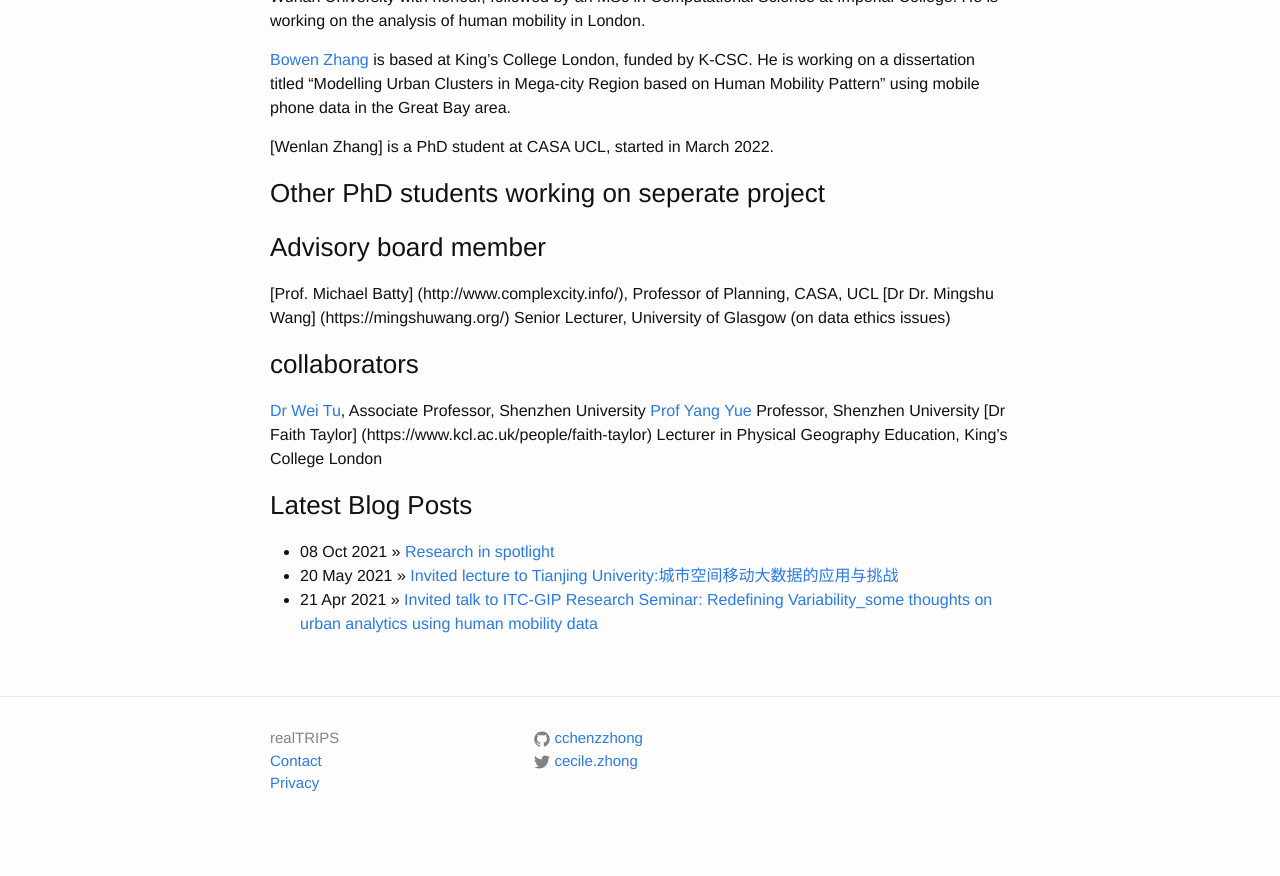
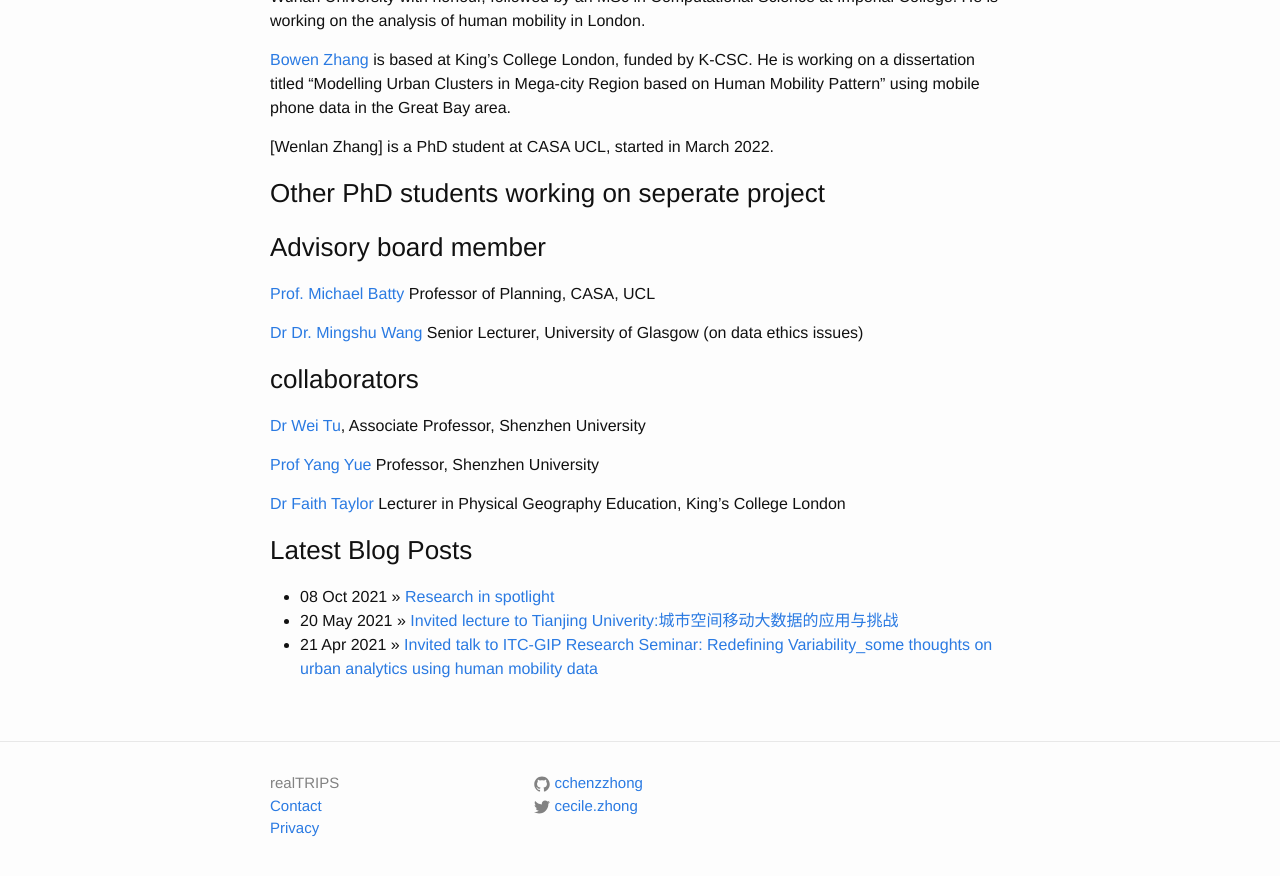
Before and after one commit to c-zhong-ucl-ac-uk/realTRIPS, a Jekyll site: the page built from team.md, in a window 1280 px wide and 900 px high, scrolled down 726 px. Shown: the top 876 px of the window. Built offline with Jekyll 4.4.1, drawn with Linux system fonts in a browser that asks for light colours; our own code applies the rules of GitHub Pages for plain Markdown files; before the commit the page ends 1581 px from its top, so only the background shows below that.

Commit message:
Update team.md

```diff
--- a/team.md
+++ b/team.md
@@ -28,13 +28,16 @@ tagline:
 
 
 ### Advisory board member
-[Prof. Michael Batty] (http://www.complexcity.info/), Professor of Planning, CASA, UCL
-[Dr Dr. Mingshu Wang] (https://mingshuwang.org/) Senior Lecturer, University of Glasgow (on data ethics issues)
+[Prof. Michael Batty](http://www.complexcity.info/) Professor of Planning, CASA, UCL
+
+[Dr Dr. Mingshu Wang](https://mingshuwang.org/) Senior Lecturer, University of Glasgow (on data ethics issues)
 
 ### collaborators
 [Dr Wei Tu](https://spatialsmart.github.io/), Associate Professor, Shenzhen University
+
 [Prof Yang Yue](https://saup.szu.edu.cn/info/1092/1413.htm) Professor, Shenzhen University
-[Dr Faith Taylor] (https://www.kcl.ac.uk/people/faith-taylor) Lecturer in Physical Geography Education, King's College London
+
+[Dr Faith Taylor](https://www.kcl.ac.uk/people/faith-taylor) Lecturer in Physical Geography Education, King's College London
 
 
 ### Latest Blog Posts
```
